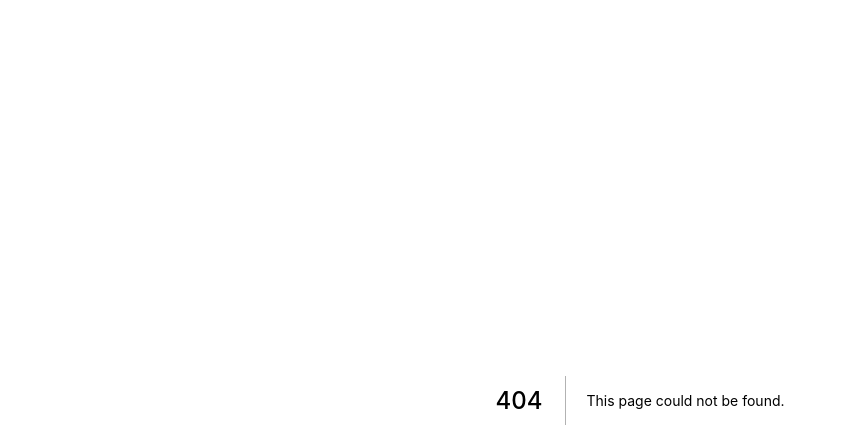
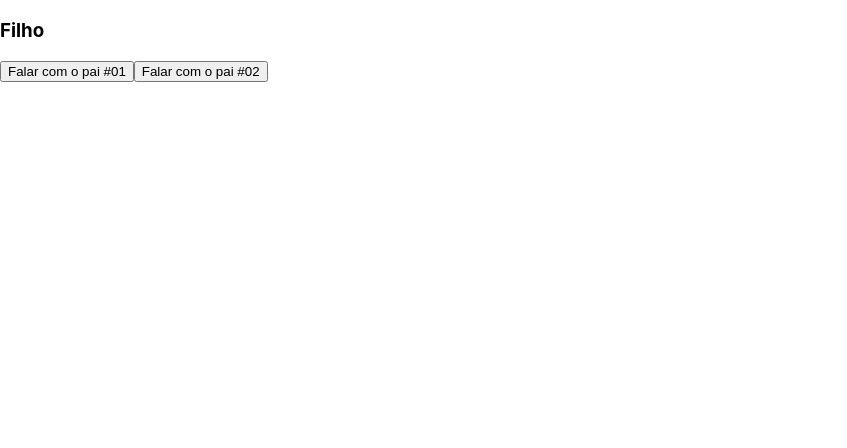
Before and after one commit to jordanobaluz/curso_nextjs, a Next.js app: page /comunicacao/indireta1 in a window 1280 px wide. Before the commit this address had no page. Shown: the top 448 px of the page, without its empty margins (0-847 px from the left). Built offline with nearby package versions, Linux system fonts and the light colour scheme.

Commit message:
criado componente de comunicação indireta entre filho e pai utilizando função

```diff
--- /dev/null
+++ b/components/indereta1/FilhoIndireta.jsx
@@ -0,0 +1,14 @@
+export default function FilhoIndireta(props) {
+    return (
+        <div>
+            <h3>Filho</h3>
+            <button onClick={props.funcao}>
+                Falar com o pai #01
+            </button>
+            <button onClick={() => props.funcao("Passei no Enem!", "uhuuu")}>Falar com o pai #02
+            </button>
+        </div>
+    )
+}
+
+// não existe uma comunica direta entre componentes filho e pai
--- /dev/null
+++ b/components/indereta1/PaiIndireta.jsx
@@ -0,0 +1,14 @@
+import FilhoIndireta from "./FilhoIndireta";
+
+export default function PaiIndireta(props) {
+
+    function falarComigo(params1, params2) {
+        console.log(params1, params2)
+    }
+
+    return (
+        <div>
+            <FilhoIndireta funcao={falarComigo} />
+        </div>
+    )
+}
--- /dev/null
+++ b/pages/comunicacao/indireta1.jsx
@@ -0,0 +1,9 @@
+import PaiIndireta from "../../components/indereta1/PaiIndireta";
+
+export default function indireta1() {
+    return (
+        <div>
+            <PaiIndireta />
+        </div>
+    )
+}
```
